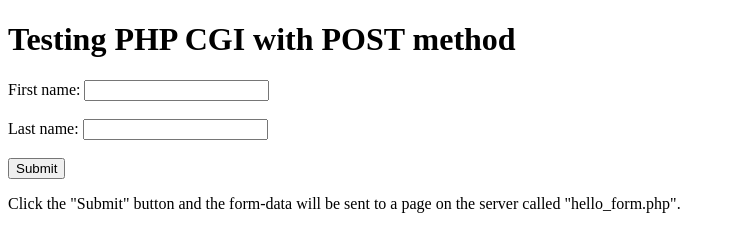
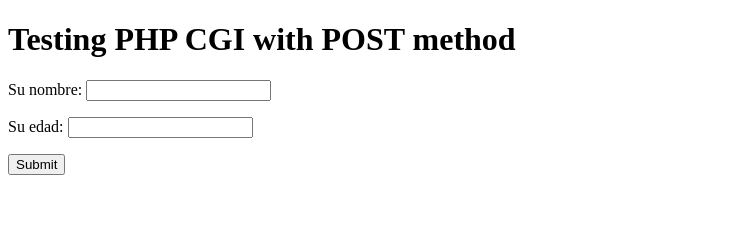
Before and after one commit to CVanderbilt/42Webserv, a plain HTML site: page www/8082/Formularios/formulario_post.html in a window 1280 px wide. Shown: the whole page, without its empty margins (0-735 px from the left). Drawn offline with Linux system fonts and the light colour scheme.

```diff
--- a/www/8082/Formularios/formulario_post.html
+++ b/www/8082/Formularios/formulario_post.html
@@ -1,19 +1,18 @@
 <!DOCTYPE html>
 <html>
+    <head lang="en">
+		<meta charset="UTF-8">
+        <title>Formulario</title>
+    </head>
 <body>
 
 <h1>Testing PHP CGI with POST method</h1>
 
 <form action="/CGIs/hello_form.php" method="post">
-  <label for="fname">First name:</label>
-  <input type="text" id="fname" name="fname"><br><br>
-  <label for="lname">Last name:</label>
-  <input type="text" id="lname" name="lname"><br><br>
-  <input type="submit" value="Submit">
+    <p>Su nombre: <input type="text" name="nombre" id="nombre" /></p>
+		<p>Su edad: <input type="text" name="edad" id="edad"/></p>
+		<p><input type="submit" /></p>
 </form>
-
-<p>Click the "Submit" button and the form-data will be sent to a page on the
-server called "hello_form.php".</p>
 
 </body>
 </html>
```
Also changed, not shown: www/8082/Formularios/form_post_perl.html (+5 -4 lines), www/8082/Formularios/formulario_get.html (+1 -0 lines), www/8082/Formularios/formulario_get_python.html (+1 -0 lines), www/8082/Formularios/formulario_post_python.html (+1 -0 lines).
